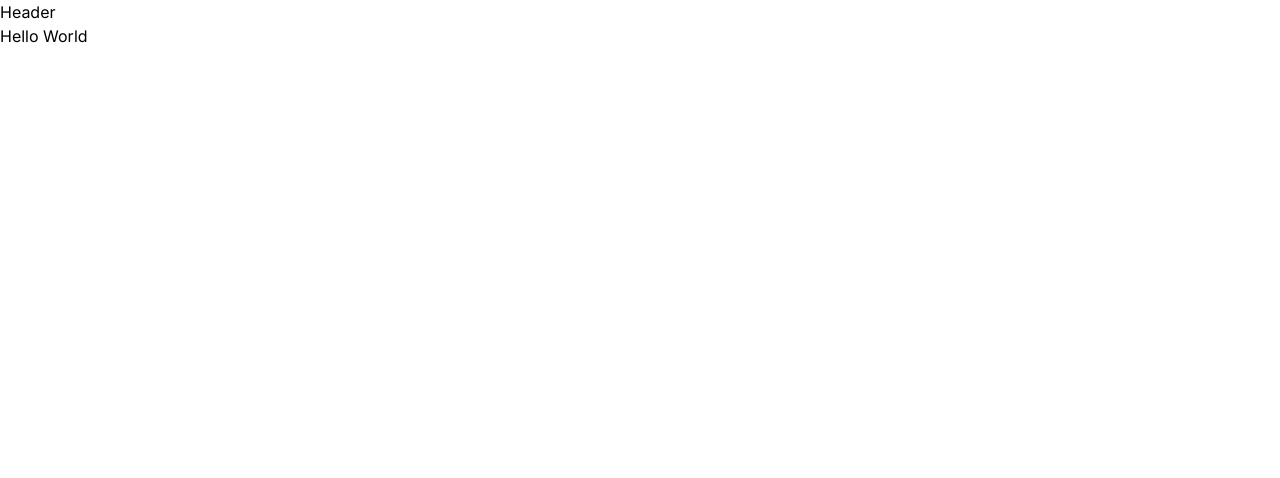
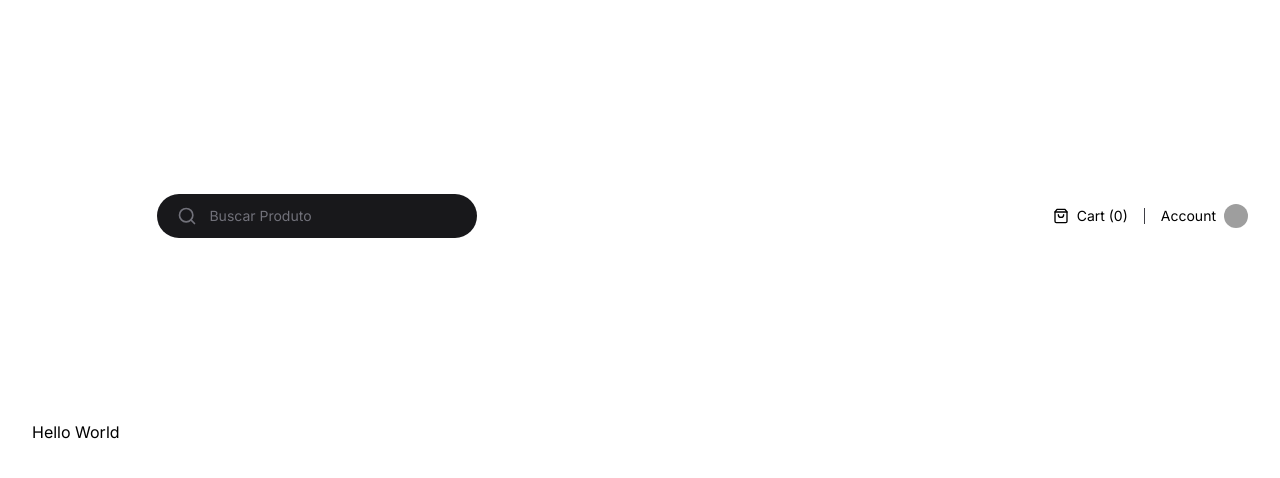
Before and after one commit to joaofreitas91/next-ts-devstore, a Next.js app: page / in a window 1280 px wide. Shown: the top 478 px of the page. Built offline with nearby package versions, Linux system fonts and the light colour scheme; grey boxes are pictures that could not be loaded.

Commit message:
style: header

```diff
--- a/src/app/(store)/layout.tsx
+++ b/src/app/(store)/layout.tsx
@@ -3,7 +3,7 @@ import { ReactNode } from 'react'
 
 export default function StoreLayout({ children }: { children: ReactNode }) {
   return (
-    <div>
+    <div className="mx-auto grid w-full grid-rows-app min-h-screen p-8 max-w-[1600px] gap-5">
       <Header />
       {children}
     </div>
--- a/src/components/header.tsx
+++ b/src/components/header.tsx
@@ -1,3 +1,44 @@
+import Link from 'next/link'
+import { Search, ShoppingBag } from 'lucide-react'
+import Image from 'next/image'
+
 export function Header() {
-  return <h1>Header</h1>
+  return (
+    <div className="flex items-center justify-between">
+      <div className="flex items-center gap-5">
+        <Link href="/" className="text-2xl font-extrabold text-white">
+          devstore
+        </Link>
+
+        <form className="flex w-[320px] items-center gap-3 rounded-full bg-zinc-900 px-5 py-3 ring-zinc-700">
+          <Search className="w-5 h-5 text-zinc-500" />
+          <input
+            className="flex-1 bg-transparent outline-none text-sm placeholder:text-zinc-500"
+            placeholder="Buscar Produto"
+            type="text"
+          />
+        </form>
+      </div>
+      <div className="flex items-center gap-4">
+        <div className="flex items-center gap-2">
+          <ShoppingBag className="w-4 h-4" />
+          <span className="text-sm">Cart (0)</span>
+        </div>
+
+        <div className="w-px h-4 bg-zinc-700" />
+
+        <Link href="/" className="flex items-center gap-2 hover:underline">
+          <span className="text-sm">Account</span>
+          <Image
+            src="https://github.com/joaofreitas91.png"
+            className="rounded-full h-6 w-6"
+            width={24}
+            height={24}
+            priority
+            alt=""
+          />
+        </Link>
+      </div>
+    </div>
+  )
 }
```
